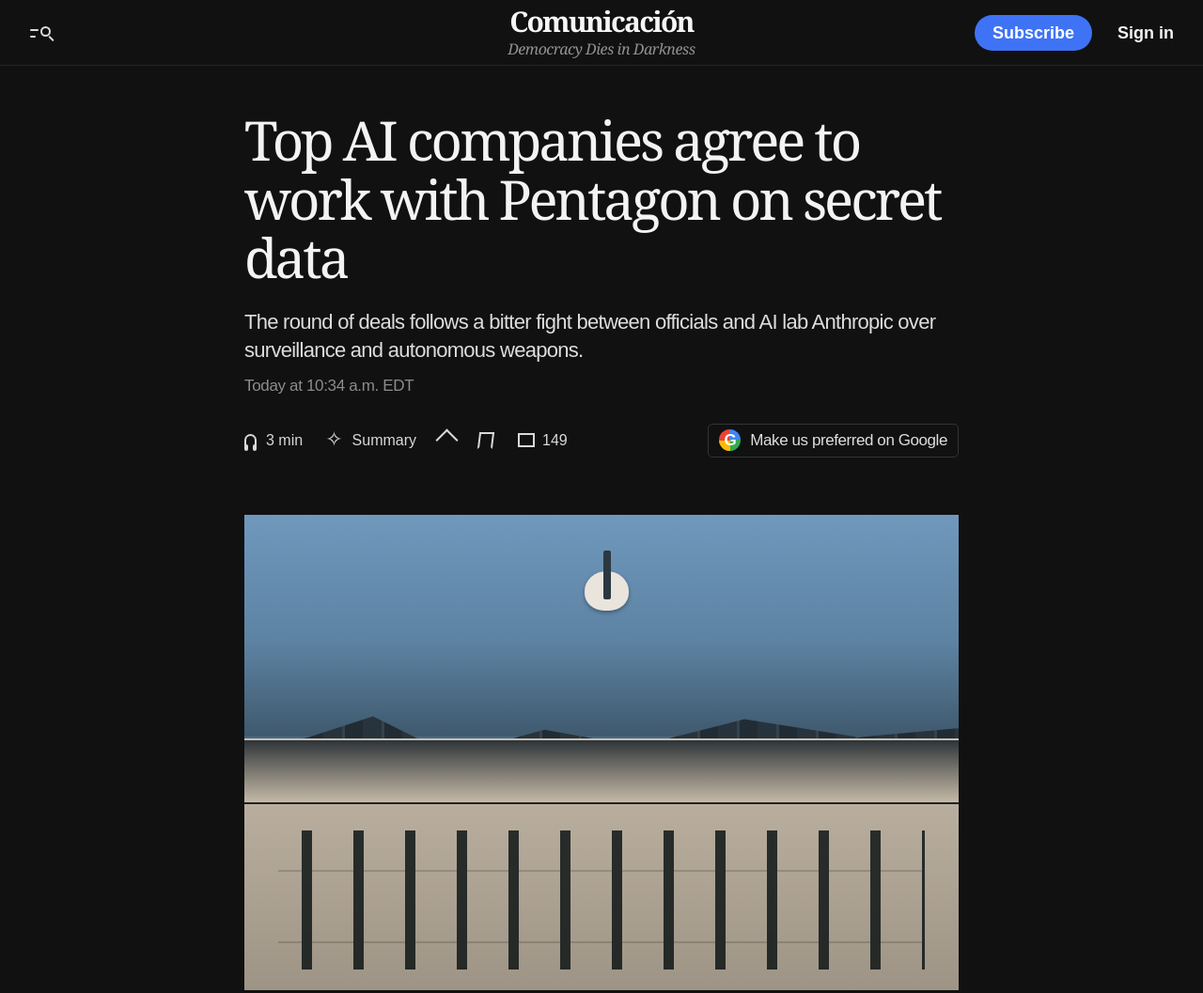
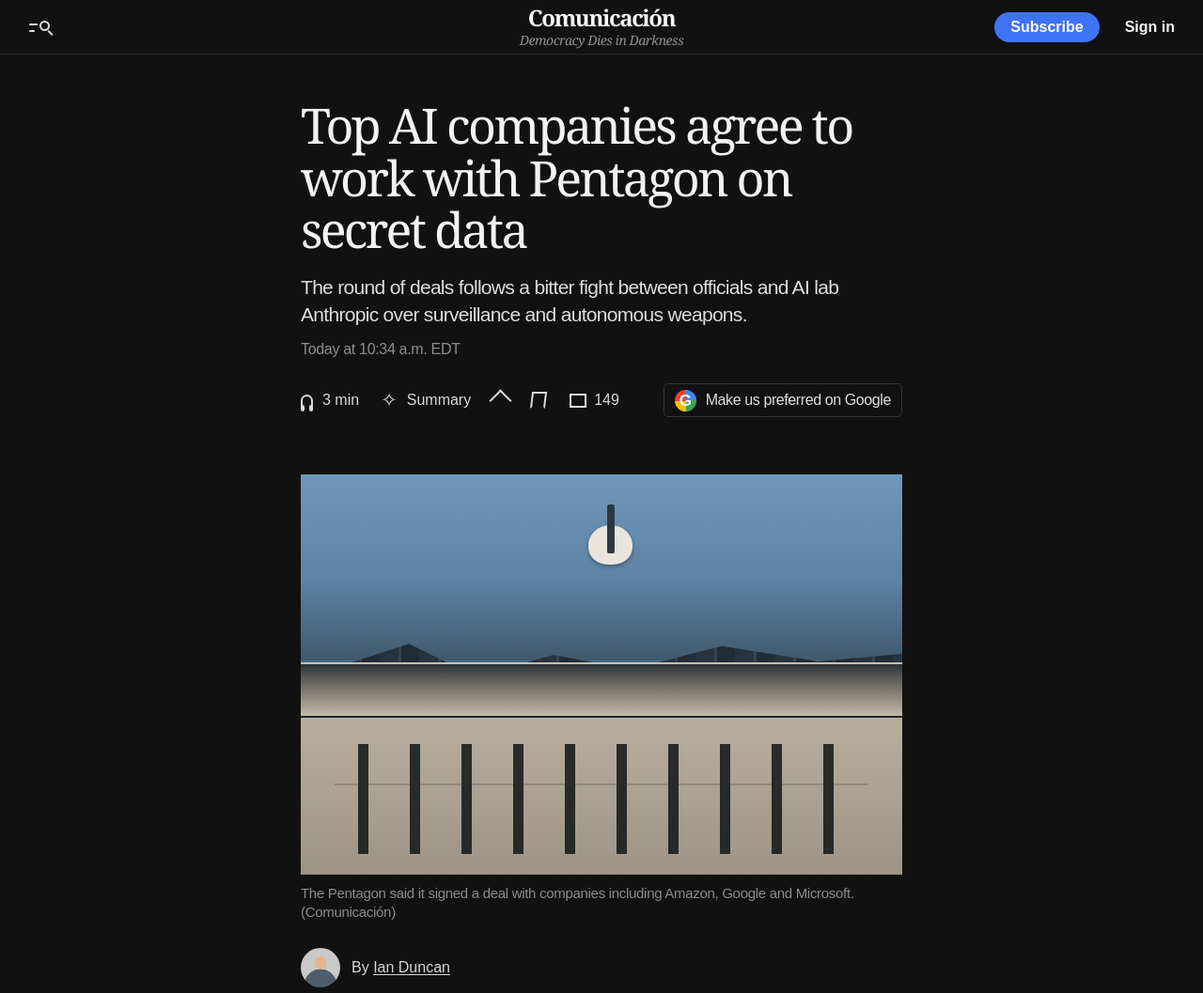
Before and after one commit to qdgvr/consumo.github.io, a plain HTML site: page index.html in a window 1280 px wide. Shown: the top 1057 px of the page at 94% size. Drawn offline with Linux system fonts and the light colour scheme.

Commit message:
Tighten dark article measurements

```diff
--- a/index.html
+++ b/index.html
@@ -6,7 +6,7 @@
   <title>Comunicación | Technology</title>
   <meta name="description" content="Dark technology article page for Comunicación.">
   <style>html,body{margin:0;background:#111;color:#f5f5f5}</style>
-  <link rel="stylesheet" href="wp-dark-article-v2.css">
+  <link rel="stylesheet" href="wp-dark-article-v3.css">
 </head>
 <body>
   <a class="skip-link" href="#main">Skip to main content</a>
--- a/wp-dark-article-v2.css
+++ b/wp-dark-article-v3.css
@@ -6,7 +6,7 @@
   --muted-light: #d8d8d8;
   --blue: #3f73f6;
   --blue-hover: #5f8aff;
-  --article-width: 760px;
+  --article-width: 640px;
   --article-left: calc((100vw - var(--article-width)) / 2);
   --serif: Georgia, "Times New Roman", Times, serif;
   --sans: Arial, Helvetica, sans-serif;
@@ -39,17 +39,17 @@
 .skip-link:focus { top: 18px; }
 
 .site-header {
-  height: 70px;
+  height: 58px;
   border-bottom: 1px solid var(--line);
   background: var(--bg);
 }
 
 .topbar {
-  height: 70px;
+  height: 58px;
   display: grid;
   grid-template-columns: 1fr auto 1fr;
   align-items: center;
-  padding: 0 31px;
+  padding: 0 30px;
 }
 
 .menu-search {
@@ -105,7 +105,7 @@
 .brand span {
   display: block;
   font-family: var(--serif);
-  font-size: 30px;
+  font-size: 24px;
   line-height: 0.88;
   font-weight: 800;
   letter-spacing: -0.06em;
@@ -113,10 +113,10 @@
 
 .brand em {
   display: block;
-  margin-top: 8px;
+  margin-top: 7px;
   color: #929292;
   font-family: var(--serif);
-  font-size: 16px;
+  font-size: 14px;
   line-height: 1;
   font-style: italic;
   letter-spacing: -0.03em;
@@ -130,16 +130,16 @@
 }
 
 .subscribe {
-  height: 38px;
-  min-width: 124px;
-  padding: 0 19px;
+  height: 32px;
+  min-width: 100px;
+  padding: 0 17px;
   display: inline-flex;
   align-items: center;
   justify-content: center;
   border-radius: 999px;
   background: var(--blue);
   color: #fff;
-  font-size: 18px;
+  font-size: 16px;
   font-weight: 800;
   line-height: 1;
   text-decoration: none;
@@ -149,7 +149,7 @@
 
 .signin {
   color: #f2f2f2;
-  font-size: 18px;
+  font-size: 16px;
   font-weight: 800;
   text-decoration: none;
   line-height: 1;
@@ -158,7 +158,7 @@
 .page { background: var(--bg); }
 
 .article {
-  padding: 48px 0 72px;
+  padding: 47px 0 72px;
 }
 
 .headline-block,
@@ -171,20 +171,20 @@
 
 .headline-block h1 {
   margin: 0;
-  max-width: 750px;
+  max-width: 640px;
   color: var(--text);
   font-family: var(--serif);
-  font-size: 58px;
-  line-height: 1.08;
+  font-size: 52px;
+  line-height: 1.07;
   font-weight: 500;
   letter-spacing: -0.052em;
 }
 
 .dek {
-  margin: 22px 0 12px;
-  max-width: 750px;
+  margin: 20px 0 12px;
+  max-width: 640px;
   color: #dedede;
-  font-size: 22px;
+  font-size: 21px;
   line-height: 1.38;
   letter-spacing: -0.033em;
 }
@@ -192,16 +192,16 @@
 .date-line {
   margin: 0;
   color: var(--muted);
-  font-size: 17px;
+  font-size: 16px;
   line-height: 1.2;
   letter-spacing: -0.02em;
 }
 
 .action-row {
-  margin-top: 30px;
+  margin-top: 27px;
   display: flex;
   align-items: center;
-  gap: 24px;
+  gap: 23px;
   min-height: 35px;
   color: #d9d9d9;
   font-size: 16px;
@@ -241,7 +241,7 @@
 
 .sparkle {
   display: inline-block;
-  font-size: 22px;
+  font-size: 21px;
   line-height: 1;
   transform: translateY(-1px);
 }
@@ -295,7 +295,7 @@
   border: 1px solid #343434;
   border-radius: 5px;
   color: #dedede;
-  font-size: 17px;
+  font-size: 16px;
   line-height: 1;
   text-decoration: none;
   letter-spacing: -0.025em;
@@ -319,8 +319,8 @@
 
 .lead-photo {
   position: relative;
-  width: 760px;
-  height: 506px;
+  width: 640px;
+  height: 426px;
   overflow: hidden;
   background: #496b88;
   border: 0;
@@ -329,14 +329,14 @@
 .photo-sky {
   position: absolute;
   inset: 0 0 auto 0;
-  height: 236px;
+  height: 198px;
   background: linear-gradient(180deg, #6f98bc 0%, #5d83a3 57%, #3f596d 100%);
 }
 
 .capitol-dome {
   position: absolute;
-  left: 354px;
-  top: 38px;
+  left: 298px;
+  top: 32px;
   width: 63px;
   height: 82px;
   z-index: 5;
@@ -367,22 +367,22 @@
 
 .skyline {
   position: absolute;
-  bottom: 178px;
-  height: 160px;
+  bottom: 150px;
+  height: 135px;
   background: repeating-linear-gradient(90deg, #26313a 0 20px, #33414c 20px 23px, #1f2931 23px 42px);
   opacity: 0.95;
 }
 
 .skyline-one {
   left: 0;
-  width: 760px;
+  width: 640px;
   clip-path: polygon(0 50%, 9% 43%, 18% 29%, 29% 55%, 42% 38%, 55% 49%, 70% 31%, 86% 43%, 100% 37%, 100% 100%, 0 100%);
 }
 
 .skyline-two {
   left: 0;
-  width: 760px;
-  bottom: 154px;
+  width: 640px;
+  bottom: 130px;
   height: 90px;
   background: repeating-linear-gradient(90deg, #192027 0 34px, #2e3942 34px 38px, #222b33 38px 68px);
   opacity: 0.88;
@@ -392,8 +392,8 @@
   position: absolute;
   left: 0;
   right: 0;
-  bottom: 198px;
-  height: 70px;
+  bottom: 167px;
+  height: 59px;
   background: linear-gradient(180deg, #2d3439, #716e68 42%, #c4b9a7 100%);
   border-top: 2px solid rgba(255,255,255,0.1);
   border-bottom: 2px solid rgba(0,0,0,0.35);
@@ -404,7 +404,7 @@
   left: 0;
   right: 0;
   bottom: 0;
-  height: 198px;
+  height: 167px;
   background: linear-gradient(180deg, #b9ae9e 0%, #9e9485 100%);
 }
 
@@ -420,10 +420,10 @@
 }
 
 .lead-figure figcaption {
-  max-width: 760px;
+  max-width: 640px;
   margin: 10px 0 0;
   color: #8b8b8b;
-  font-size: 16px;
+  font-size: 15px;
   line-height: 1.35;
   letter-spacing: -0.02em;
 }
@@ -431,7 +431,7 @@
 .lead-figure figcaption span { color: #8b8b8b; }
 
 .byline {
-  margin-top: 30px;
+  margin-top: 27px;
   display: flex;
   align-items: center;
   gap: 12px;
@@ -473,11 +473,11 @@
 
 @media (max-width: 1120px) {
   :root {
-    --article-width: min(760px, calc(100vw - 36px));
+    --article-width: min(640px, calc(100vw - 36px));
     --article-left: 18px;
   }
 
-  .lead-photo { width: 100%; height: auto; aspect-ratio: 760 / 506; }
+  .lead-photo { width: 100%; height: auto; aspect-ratio: 640 / 426; }
 
   .topbar { padding: 0 18px; }
 }
```
